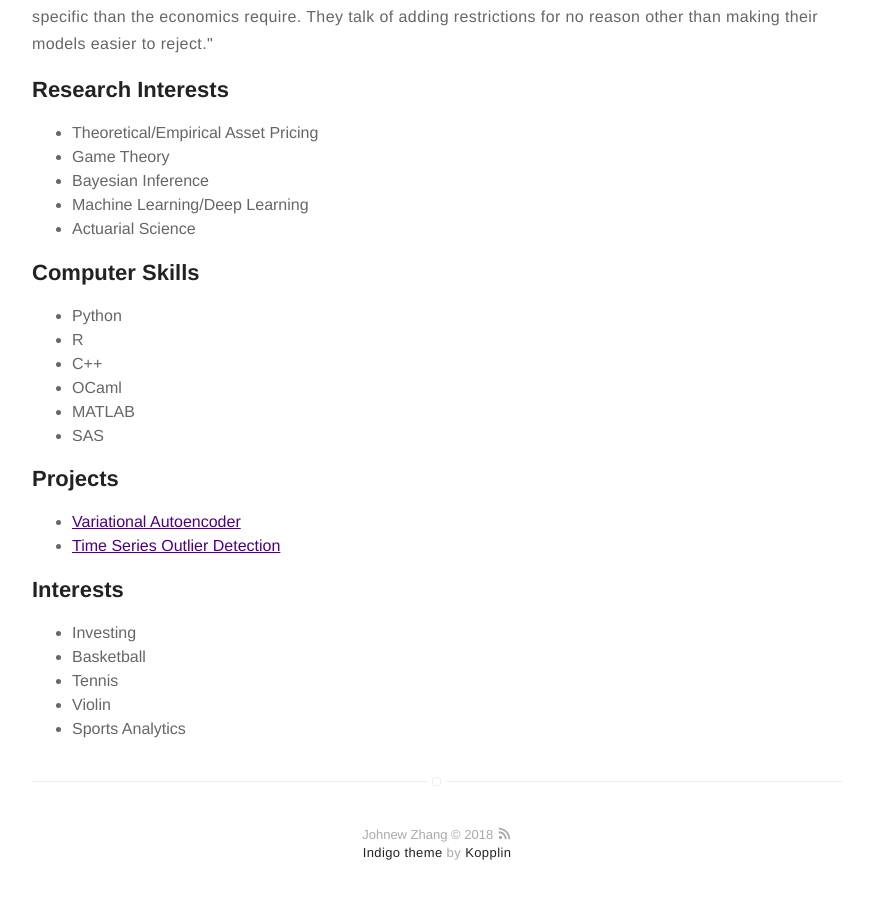
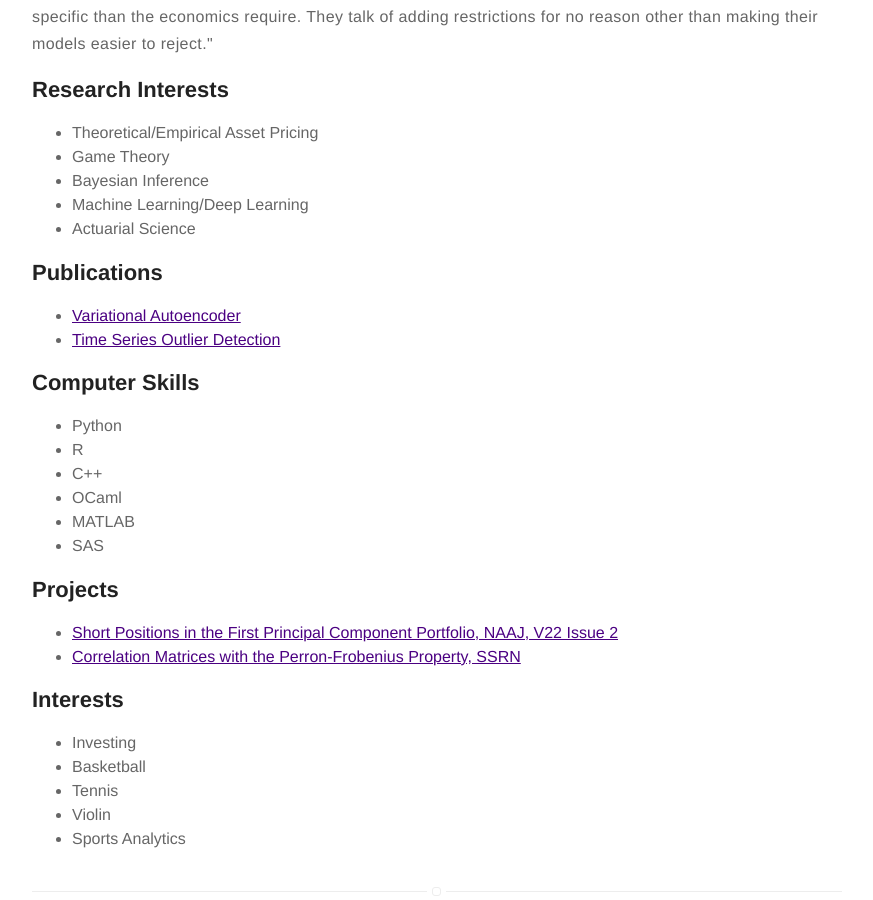
Before and after one commit to WizardKingZ/WizardKingZ.github.io, a Jekyll site: the page built from about.md, in a window 1280 px wide and 900 px high, scrolled down 967 px. Shown: the whole window, without its empty margins (203-1076 px from the left). Built offline with Jekyll 4.4.1, drawn with Linux system fonts in a browser that asks for light colours.

Commit message:
Update about.md

```diff
--- a/about.md
+++ b/about.md
@@ -20,7 +20,12 @@ layout: page
 	<li>Actuarial Science</li>
 </ul>
 
+<h2>Publications</h2>
 
+<ul class="skill-list">
+	<li><a href="https://github.com/WizardKingZ/variational_autoencoder">Variational Autoencoder</a></li>
+	<li><a href="https://github.com/WizardKingZ/time_series_outlier_detection">Time Series Outlier Detection</a></li>
+</ul>
 <h2>Computer Skills</h2>
 
 <ul class="skill-list">
@@ -35,8 +40,8 @@ layout: page
 <h2>Projects</h2>
 
 <ul>
-	<li><a href="https://github.com/WizardKingZ/variational_autoencoder">Variational Autoencoder</a></li>
-	<li><a href="https://github.com/WizardKingZ/time_series_outlier_detection">Time Series Outlier Detection</a></li>
+	<li><a href="https://www.tandfonline.com/doi/abs/10.1080/10920277.2017.1387573">Short Positions in the First Principal Component Portfolio, NAAJ, V22 Issue 2</a></li>
+	<li><a href="https://papers.ssrn.com/sol3/papers.cfm?abstract_id=2493844">Correlation Matrices with the Perron-Frobenius Property, SSRN</a></li>
 </ul>
 
 <h2>Interests</h2>
```
